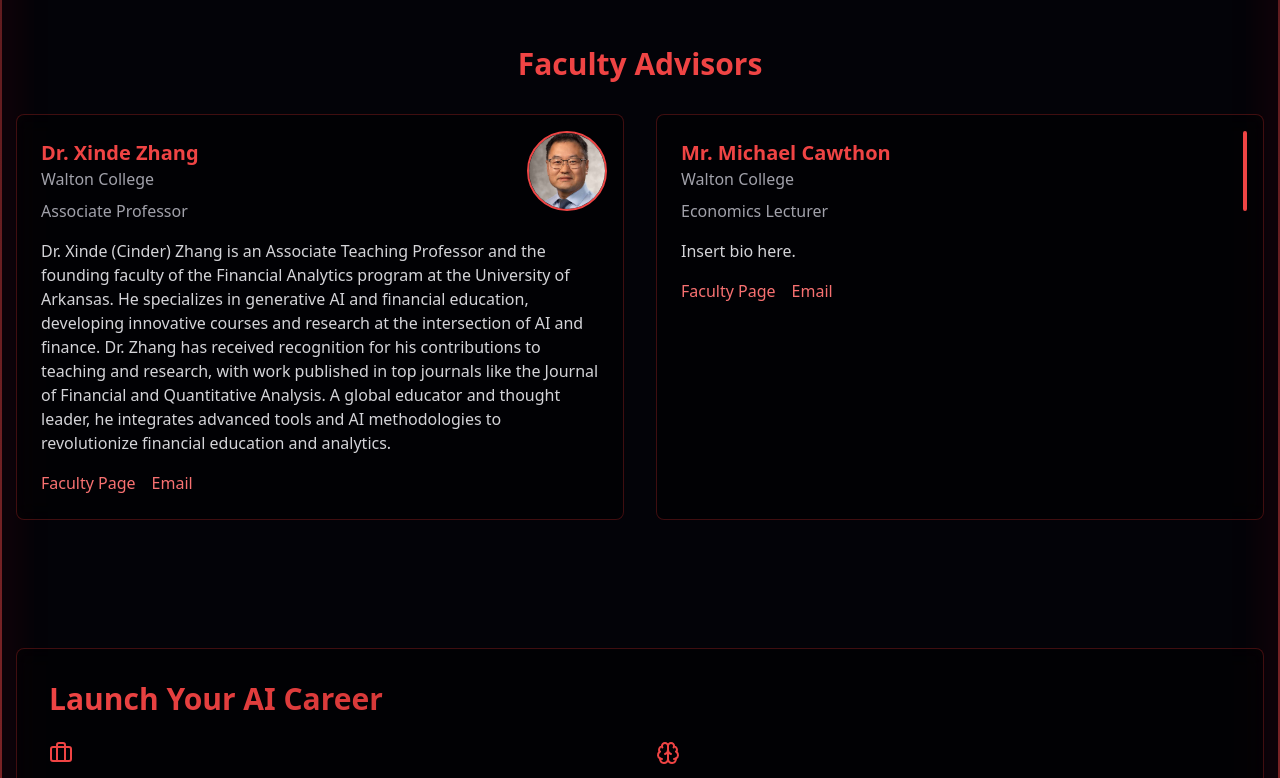
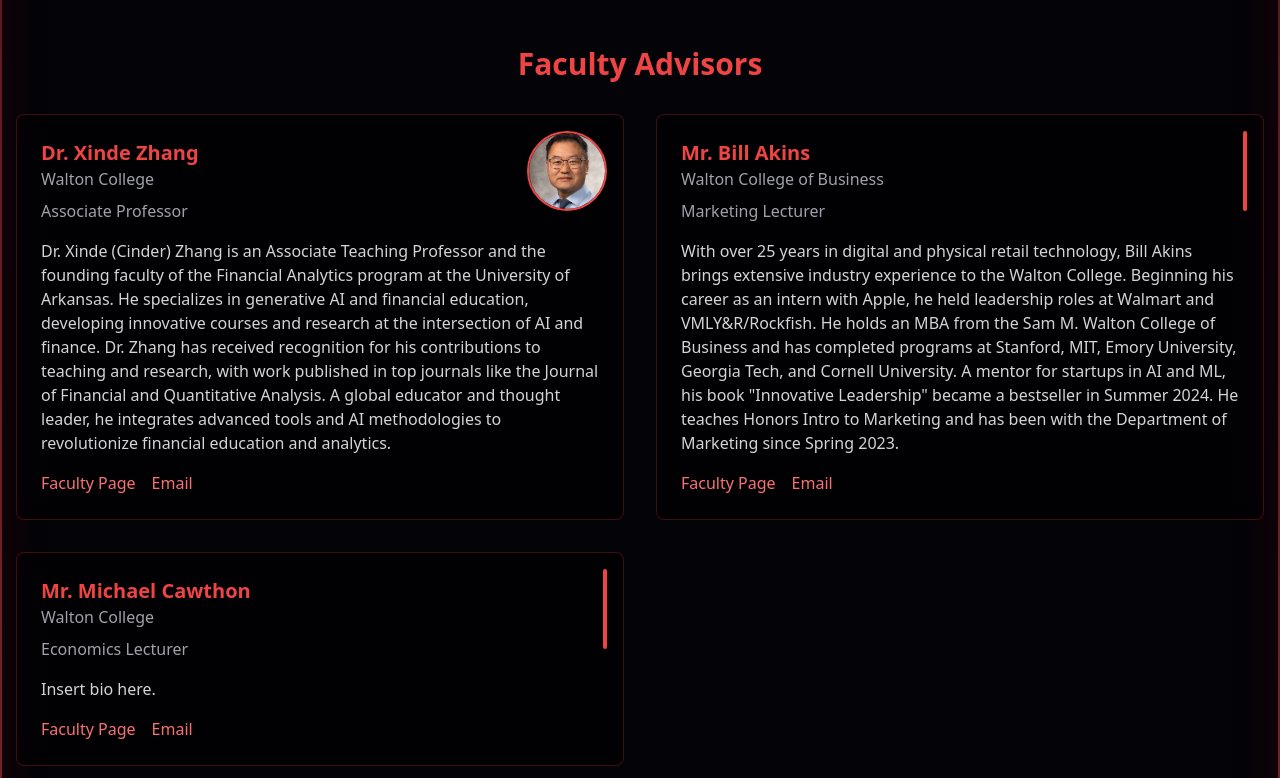
Before and after one commit to srbutler1/ai-foundry, a React (Vite) app: page / in a window 1280 px wide. Shown: the part 3042-3820 px from the top of the page. Built offline with nearby package versions, Linux system fonts and the light colour scheme.

Commit message:
bill akins

```diff
--- a/src/pages/homepage.jsx
+++ b/src/pages/homepage.jsx
@@ -341,6 +341,45 @@ const HomePage = () => {
                 <div className="relative">
                   <div className="absolute top-4 right-4">
                     <img
+                      src="/images/bill-headshot.jpg"
+                      alt="Mr. Bill Akins"
+                      width="80"
+                      height="80"
+                      className="absolute top-0 right-0 w-20 h-20 rounded-full object-cover border-2 border-red-500"
+                    />
+                  </div>
+                </div>
+                <div className="p-6">
+                  <h4 className="text-xl font-bold text-red-500">Mr. Bill Akins</h4>
+                  <p className="text-zinc-400 mb-2">Walton College of Business</p>
+                  <p className="text-zinc-400 mb-4">Marketing Lecturer</p>
+                  <p className="text-zinc-300">
+                    With over 25 years in digital and physical retail technology, Bill Akins brings extensive industry experience to the Walton College. Beginning his career as an intern with Apple, he held leadership roles at Walmart and VMLY&R/Rockfish. He holds an MBA from the Sam M. Walton College of Business and has completed programs at Stanford, MIT, Emory University, Georgia Tech, and Cornell University. A mentor for startups in AI and ML, his book "Innovative Leadership" became a bestseller in Summer 2024. He teaches Honors Intro to Marketing and has been with the Department of Marketing since Spring 2023.
+                  </p>
+                  <div className="mt-4 flex space-x-4">
+                    <a
+                      href="https://walton.uark.edu/departments/marketing/directory/uid/wakins/name/Bill+Akins/"
+                      className="text-red-400 hover:text-red-300"
+                      target="_blank"
+                      rel="noopener noreferrer"
+                    >
+                      Faculty Page
+                    </a>
+                    <a
+                      href="mailto:wakins@uark.edu"
+                      className="text-red-400 hover:text-red-300"
+                    >
+                      Email
+                    </a>
+                  </div>
+                </div>
+              </div>
+
+              {/* Advisor 3 */}
+              <div className="bg-black/40 border border-red-900/50 backdrop-blur-md rounded-lg overflow-hidden hover:border-red-500/50 transition-all duration-300">
+                <div className="relative">
+                  <div className="absolute top-4 right-4">
+                    <img
                       src="#"
                       alt="Mr. Michael Cawthon"
                       width="80"
```
Also changed, not shown: public/images/bill-headshot.jpg (added).
